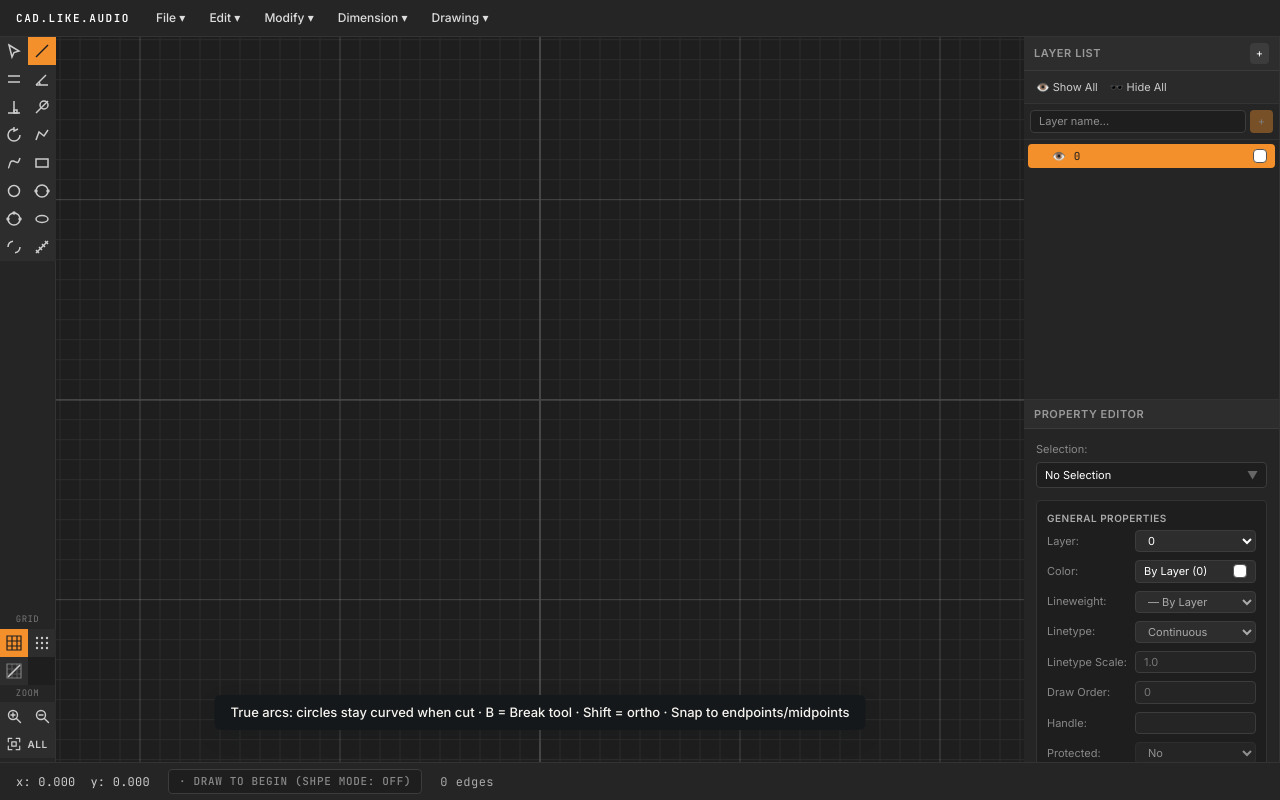
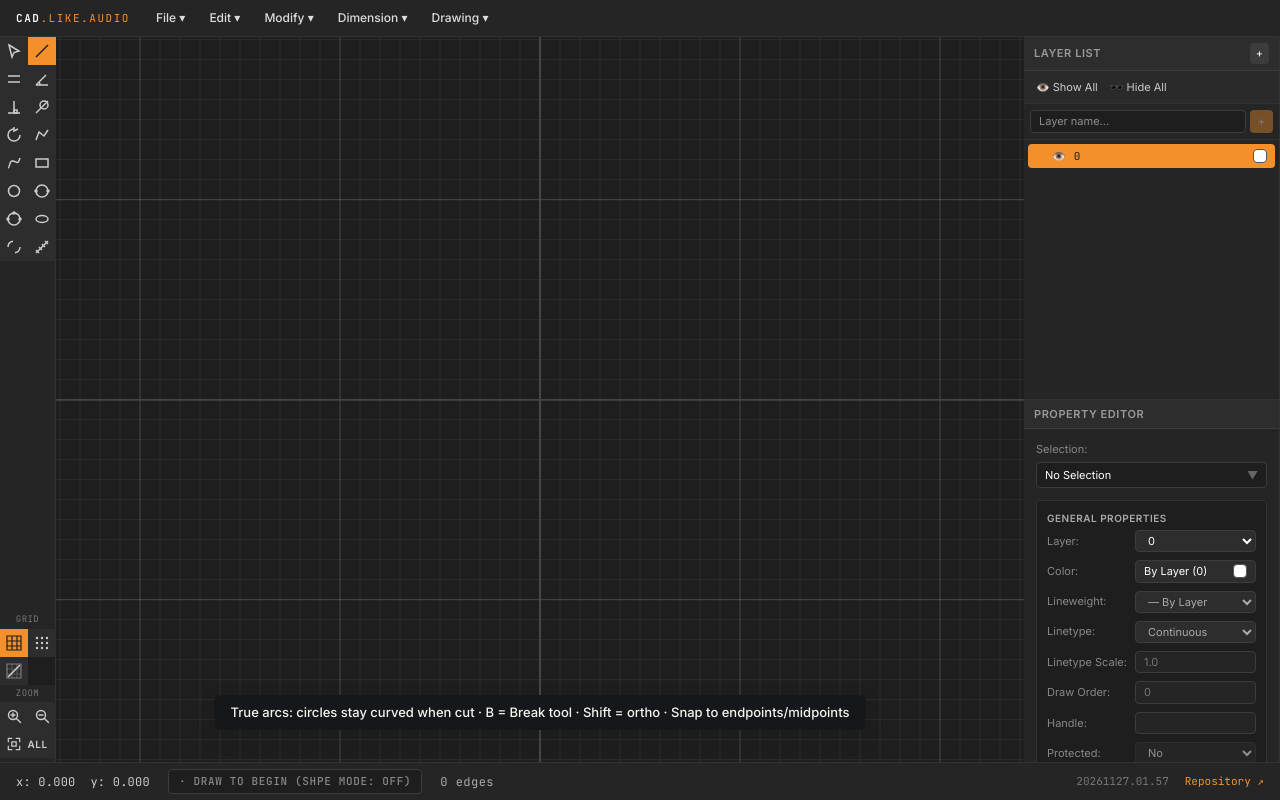
Before and after one commit to LikeDotAudio/CAD.Like.audio, a React (Vite) app: page / in a window 1280 px wide. Built offline with nearby package versions, Linux system fonts and the light colour scheme.

Commit message:
revision code

```diff
--- a/src/components/menubar/AppTitle.tsx
+++ b/src/components/menubar/AppTitle.tsx
@@ -1,8 +1,9 @@
-/** Wordmark at the left edge of the header. */
+/** Wordmark at the left edge of the header: bold CAD, then the accent-orange suffix. */
 export function AppTitle() {
   return (
-    <h1 className="font-mono text-[11px] font-bold uppercase tracking-[0.14em] text-white">
-      CAD.LIKE.AUDIO
+    <h1 className="font-mono text-[11px] uppercase tracking-[0.14em]">
+      <span className="font-bold text-white">CAD</span>
+      <span className="font-normal text-[#f4902c]">.LIKE.AUDIO</span>
     </h1>
   );
 }
--- /dev/null
+++ b/src/components/statusbar/BuildStamp.tsx
@@ -0,0 +1,10 @@
+import { BUILD_STAMP } from '../../build/buildInfo';
+
+/** Revision of the running build, stamped at compile time. */
+export function BuildStamp() {
+  return (
+    <span className="text-[11px] text-[#777]" title="Build revision — YYYYMMDD.HH.MM at compile time">
+      {BUILD_STAMP}
+    </span>
+  );
+}
--- /dev/null
+++ b/src/components/statusbar/RepositoryLink.tsx
@@ -0,0 +1,16 @@
+import { REPO_URL } from '../../build/buildInfo';
+
+/** Link out to the source repository for this build. */
+export function RepositoryLink() {
+  return (
+    <a
+      href={REPO_URL}
+      target="_blank"
+      rel="noreferrer noopener"
+      className="text-[11px] text-[#f4902c] transition-colors hover:text-[#ffa552] hover:underline"
+      title={REPO_URL}
+    >
+      Repository ↗
+    </a>
+  );
+}
--- a/src/components/statusbar/StatusBar.tsx
+++ b/src/components/statusbar/StatusBar.tsx
@@ -1,9 +1,14 @@
 import { ValidationPill } from '../ValidationPill';
+import { BuildStamp } from './BuildStamp';
 import { CursorReadout } from './CursorReadout';
 import { EdgeCountReadout } from './EdgeCountReadout';
 import { MeasurementReadout } from './MeasurementReadout';
+import { RepositoryLink } from './RepositoryLink';
 
-/** Bottom strip: cursor position, live measurement, validation and edge count. */
+/**
+ * Bottom strip: cursor position, live measurement, validation and edge count on
+ * the left; build revision and repository link pinned to the right.
+ */
 export function StatusBar() {
   return (
     <div className="flex flex-shrink-0 items-center gap-[18px] border-t border-[#333] bg-[#252526] px-4 py-1.5 font-mono text-xs text-[#888]">
@@ -11,6 +16,11 @@ export function StatusBar() {
       <MeasurementReadout />
       <ValidationPill />
       <EdgeCountReadout />
+
+      <div className="ml-auto flex items-center gap-4">
+        <BuildStamp />
+        <RepositoryLink />
+      </div>
     </div>
   );
 }
--- a/vite.config.ts
+++ b/vite.config.ts
@@ -2,7 +2,19 @@ import { defineConfig } from 'vite';
 import react from '@vitejs/plugin-react';
 import tailwindcss from '@tailwindcss/vite';
 
+/** Revision stamp, YYYYMMDD.HH.MM in local time, fixed at the moment of the build. */
+function buildStamp(): string {
+  const d = new Date();
+  const p = (n: number) => String(n).padStart(2, '0');
+  return `${d.getFullYear()}${p(d.getMonth() + 1)}${p(d.getDate())}.${p(d.getHours())}.${p(d.getMinutes())}`;
+}
+
 export default defineConfig({
   plugins: [react(), tailwindcss()],
   server: { port: 5173, open: false },
+  define: {
+    // Baked in by the build, so the running app can show which revision it is.
+    __BUILD_STAMP__: JSON.stringify(buildStamp()),
+    __REPO_URL__: JSON.stringify('https://github.com/LikeDotAudio/CAD.Like.audio'),
+  },
 });
```
Also changed, not shown: src/build/buildInfo.ts (added).
